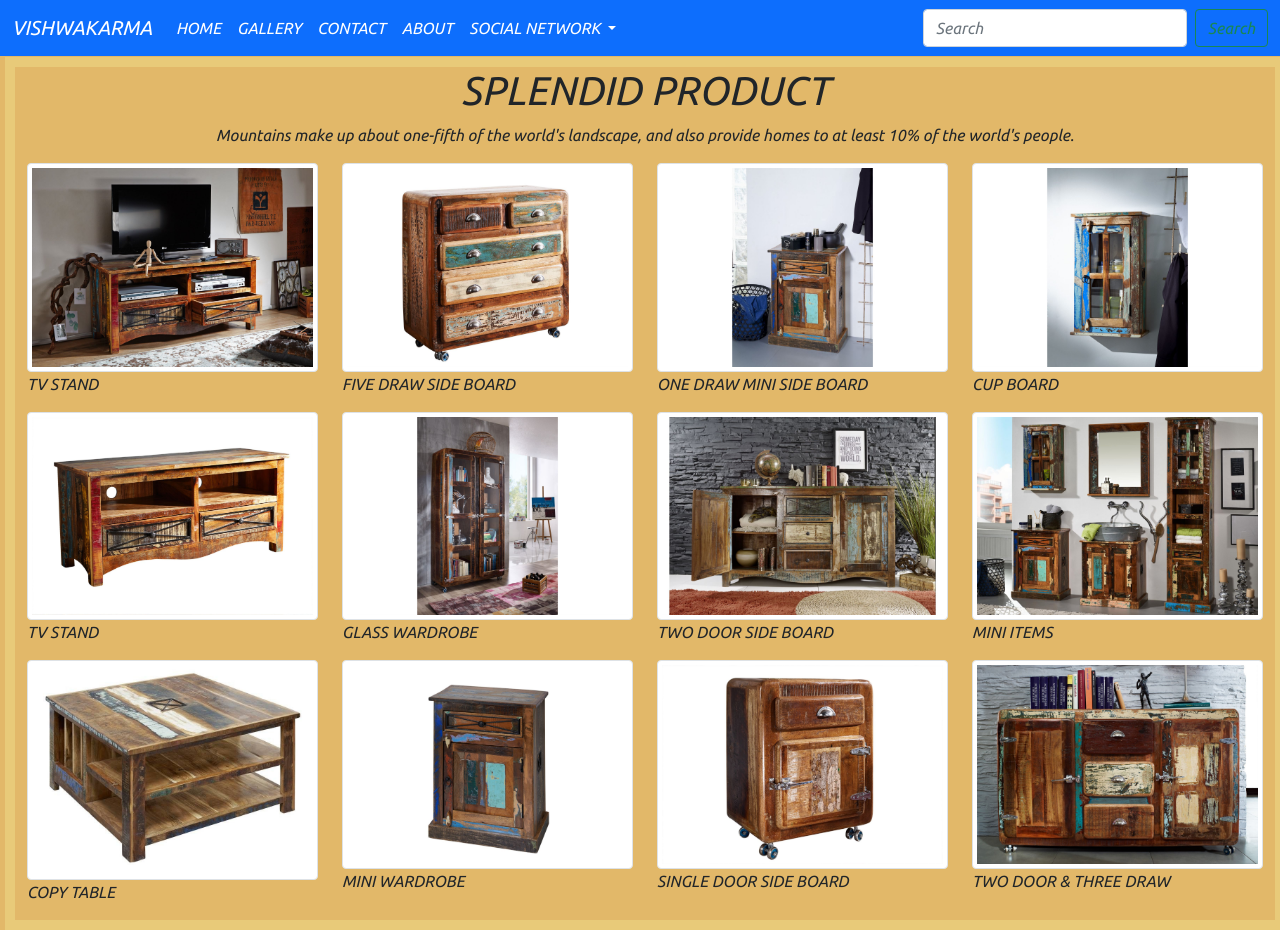
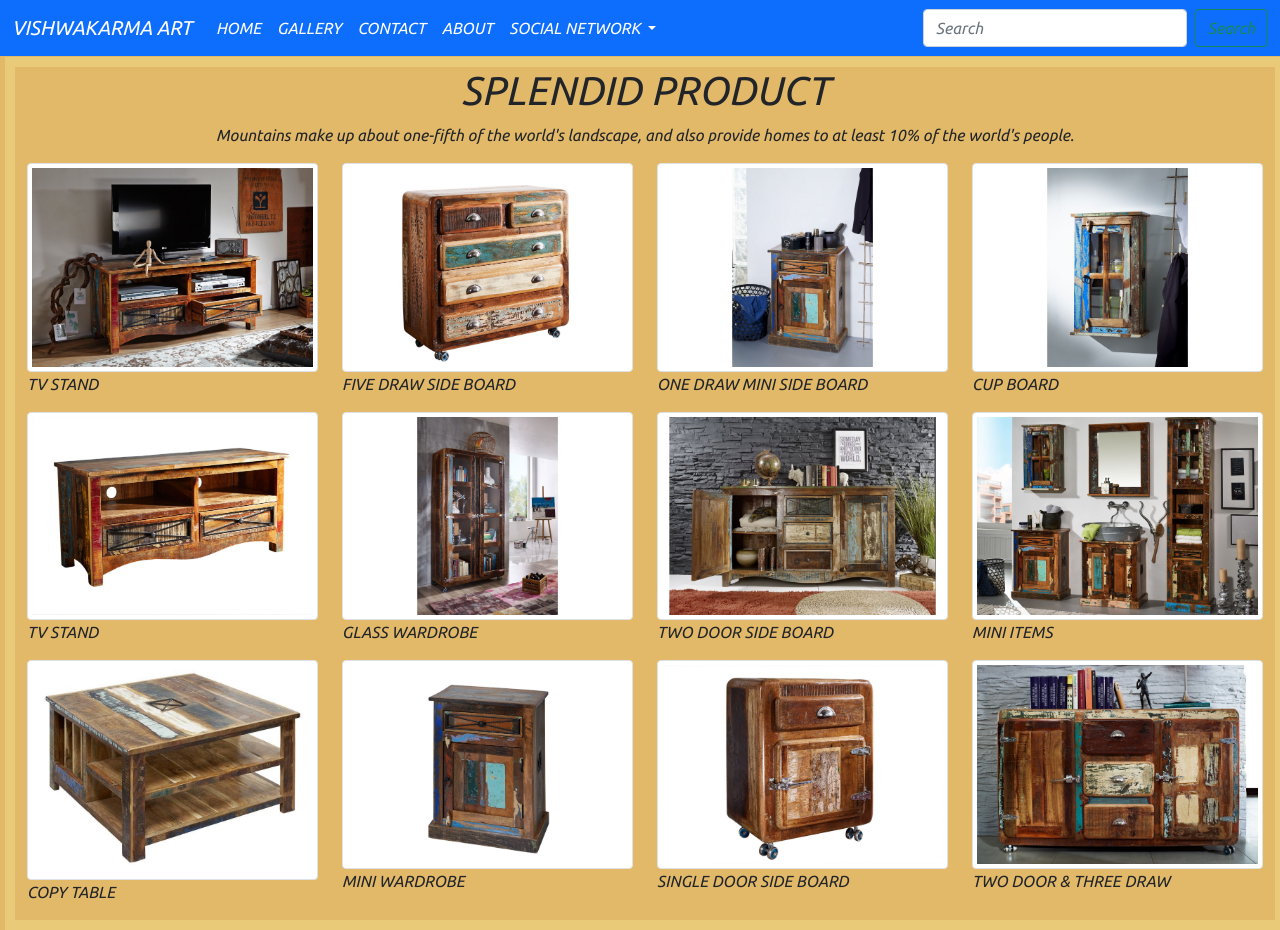
Before and after one commit to JANGIDAS/JANGIDAS, a plain HTML site: page gallery.html in a window 1280 px wide. Shown: the top 930 px of the page. Drawn offline with nearby package versions, Linux system fonts and the light colour scheme.

Commit message:
Update gallery.html
Y

```diff
--- a/gallery.html
+++ b/gallery.html
@@ -32,7 +32,7 @@
   <body>
     <nav class="navbar navbar-expand-lg navbar navbar-dark bg-primary">
       <div class="container-fluid">
-        <a class="navbar-brand" href="#">VISHWAKARMA</a>
+        <a class="navbar-brand" href="#">VISHWAKARMA ART</a>
         <button class="navbar-toggler" type="button" data-bs-toggle="collapse" data-bs-target="#navbarSupportedContent"
           aria-controls="navbarSupportedContent" aria-expanded="false" aria-label="Toggle navigation">
           <span class="navbar-toggler-icon"></span>
```
